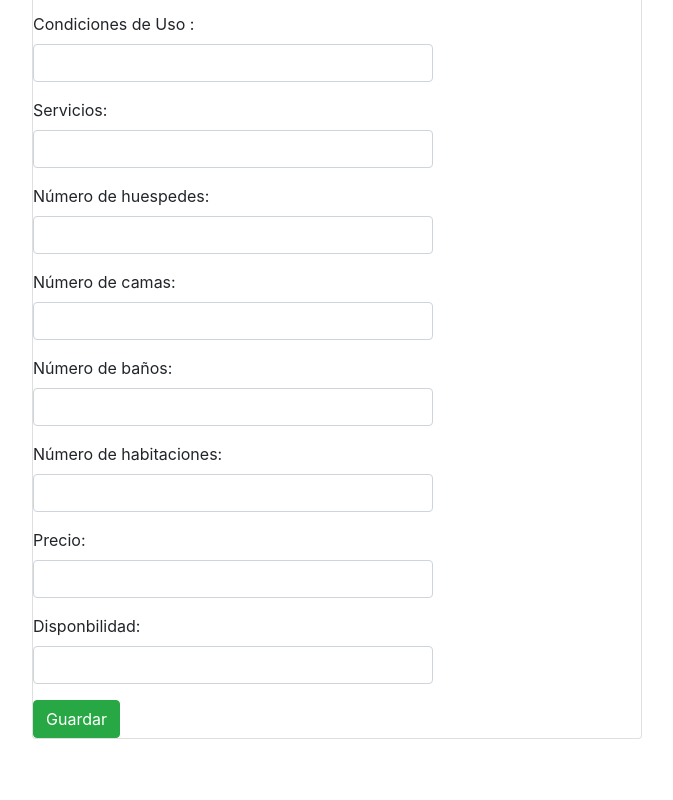
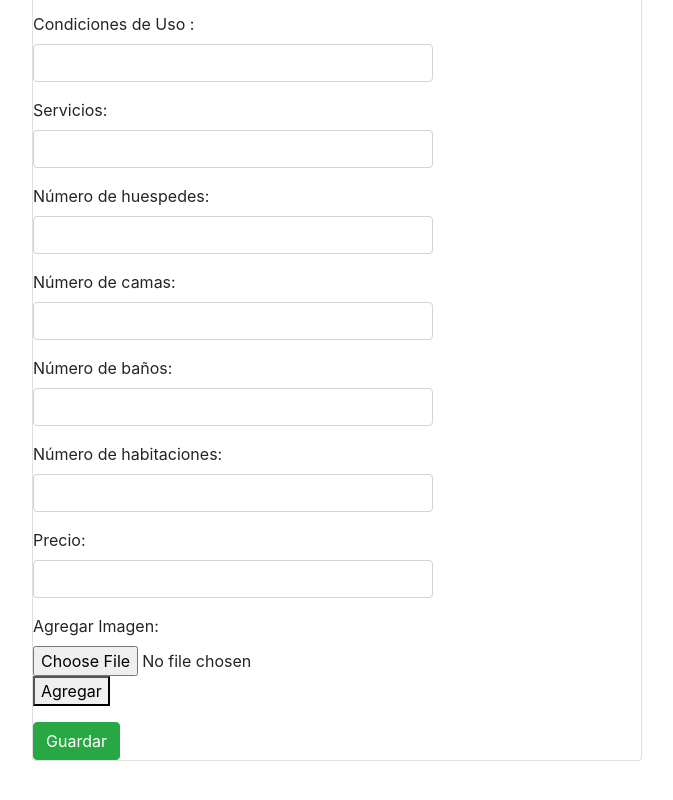
Before and after one commit to Eduardo-mendieta/Holidays_web19-20, an Angular app: page /alojamientos/nuevo in a window 1280 px wide. Shown: the part 308-1108 px from the top of the page, without its empty margins (303-976 px from the left). Before the commit the page ends 1087 px from the top, so only its background shows below. Built offline with nearby package versions, Linux system fonts and the light colour scheme.

Commit message:
guardar imagenes

```diff
--- a/src/app/components/Alojamiento/add-alojamiento/add-alojamiento.component.html
+++ b/src/app/components/Alojamiento/add-alojamiento/add-alojamiento.component.html
@@ -7,45 +7,45 @@
             <form (ngSubmit)="onSubmit ()">
                 <div class="form-group">
                     <label for="name">Descripción:</label>
-                    <input type="text" class="form-control" id="Descripcion" required [(ngModel)]="alojamieto.descripcion" name="descripcion">
+                    <input type="text" class="form-control" id="Descripcion" required [(ngModel)]="alojamiento.descripcion" name="descripcion">
                 </div>
                 <div class="form-group">
                     <label for="name">Ubicaión:</label>
-                    <input type="text" class="form-control" id="ubicacion" required [(ngModel)]="alojamieto.ubicacion" name="ubicacion">
+                    <input type="text" class="form-control" id="ubicacion" required [(ngModel)]="alojamiento.ubicacion" name="ubicacion">
                 </div>
                 <div class="form-group">
                     <label for="name">Condiciones de Uso :</label>
-                    <input type="text" class="form-control" id="condiciones" required [(ngModel)]="alojamieto.condicionesUso" name="condiciones">
+                    <input type="text" class="form-control" id="condiciones" required [(ngModel)]="alojamiento.condicionesUso" name="condiciones">
                 </div>
                 <div class="form-group">
                     <label for="name">Servicios:</label>
-                    <input type="text" class="form-control" id="servicios" required [(ngModel)]="alojamieto.servicios" name="servicios">
+                    <input type="text" class="form-control" id="servicios" required [(ngModel)]="alojamiento.servicios" name="servicios">
                 </div>
                 <div class="form-group">
                     <label for="name">Número de huespedes:</label>
-                    <input type="text" class="form-control" id="Nhuespedes" required [(ngModel)]="alojamieto.numeroHuespedes" name="nHuespedes">
+                    <input type="text" class="form-control" id="Nhuespedes" required [(ngModel)]="alojamiento.numeroHuespedes" name="nHuespedes">
                 </div>
                 <div class="form-group">
                     <label for="name">Número de camas:</label>
-                    <input type="text" class="form-control" id="nCamas" required [(ngModel)]="alojamieto.numeroCamas" name="nCamas">
+                    <input type="text" class="form-control" id="nCamas" required [(ngModel)]="alojamiento.numeroCamas" name="nCamas">
                 </div>
                 <div class="form-group">
                     <label for="name">Número de baños:</label>
-                    <input type="text" class="form-control" id="nBaños" required [(ngModel)]="alojamieto.numeroBanos" name="nBaños">
+                    <input type="text" class="form-control" id="nBaños" required [(ngModel)]="alojamiento.numeroBanos" name="nBaños">
                 </div>
                 <div class="form-group">
                     <label for="name">Número de habitaciones:</label>
-                    <input type="text" class="form-control" id="nHabitaciones" required [(ngModel)]="alojamieto.numeroHabitaciones" name="nHabitaciones">
+                    <input type="text" class="form-control" id="nHabitaciones" required [(ngModel)]="alojamiento.numeroHabitaciones" name="nHabitaciones">
                 </div>
                 <div class="form-group">
                     <label for="name">Precio:</label>
-                    <input type="text" class="form-control" id="precio" required [(ngModel)]="alojamieto.precioPorNoche" name="precio">
+                    <input type="text" class="form-control" id="precio" required [(ngModel)]="alojamiento.precioPorNoche" name="precio">
                 </div>
                 <div class="form-group">
-                    <label for="name">Disponbilidad:</label>
-                    <input type="text" class="form-control" id="nCamas" required [(ngModel)]="alojamieto.disponible" name="nCamas">
+                    <label for="name">Agregar Imagen:</label>
+                    <input type="file" (change)=onFileSelected($event)>
+                    <button type="button" (click)="CargarImagen()">Agregar</button>
                 </div>
-
                 <button type="submit" class="btn btn-success">Guardar</button>
             </form>
         </div>
--- a/src/app/components/Alojamiento/add-alojamiento/add-alojamiento.component.ts
+++ b/src/app/components/Alojamiento/add-alojamiento/add-alojamiento.component.ts
@@ -2,31 +2,35 @@ import { Component, OnInit } from '@angular/core';
 import { Router } from '@angular/router';
 import { Alojamiento } from '../../../model/alojamiento.model';
 import { AlojamientoService } from '../../../service/alojamiento.service';
+import { HttpClient } from '@angular/common/http';
 
 @Component({
   selector: 'app-add-alojamiento',
   templateUrl: './add-alojamiento.component.html',
   styleUrls: ['./add-alojamiento.component.css']
 })
+
 export class AddAlojamientoComponent implements OnInit {
-
-  alojamieto: Alojamiento = new Alojamiento();
+  selectedFile: File = null;
+  alojamiento: Alojamiento = new Alojamiento();
   submitted = false;
-  constructor(private reouter: Router, private service: AlojamientoService) { }
+  constructor(private reouter: Router, private service: AlojamientoService, private http: HttpClient) { }
 
   ngOnInit(): void {
   }
 
   nuevoUsuario(): void {
     this.submitted = false;
-    this.alojamieto = new Alojamiento();
+    this.alojamiento = new Alojamiento();
   }
 
   // tslint:disable-next-line: typedef
   Guardar() {
-    this.service.createAlojamiento(this.alojamieto)
-      .subscribe(data => console.log(data), error => console.log(error));
-    this.alojamieto = new Alojamiento();
+    this.service.createAlojamiento(this.alojamiento)
+      .subscribe(data => {console.log(data),
+      this.alojamiento = data.respuesta; },
+      error => console.log(error));
+    this.alojamiento = new Alojamiento();
   }
 
   // tslint:disable-next-line: typedef
@@ -34,4 +38,17 @@ export class AddAlojamientoComponent implements OnInit {
     this.submitted = true;
     this.Guardar();
   }
+
+  onFileSelected(event) {
+    this.selectedFile = event.target.files[0];
+  }
+
+  CargarImagen() {
+    const fd = new FormData();
+    fd.append('image', this.selectedFile, this.selectedFile.name);
+    this.http.post('http://localhost:9898/enjoy-holidays/alojamientos/img', fd)
+    .subscribe(res => {
+      console.log(res);
+    });
+  }
 }
--- a/src/app/service/alojamiento.service.ts
+++ b/src/app/service/alojamiento.service.ts
@@ -39,8 +39,12 @@ export class AlojamientoService {
     return this.httpClient.get<Alojamiento[]>(this.UrlAlojamiento);
   }
 
-  createAlojamiento(alojamiento: Object): Observable<Object> {
-    return this.httpClient.post(`${this.UrlAlojamiento}`, alojamiento);
+  //createAlojamiento(alojamiento: Object): Observable<Object> {
+    //return this.httpClient.post(`${this.UrlAlojamiento}`, alojamiento);
+  //}
+
+  createAlojamiento(alojamiento: Alojamiento) {
+    return this.httpClient.post<HttpObjectResponse<Alojamiento>>(`${this.UrlAlojamiento}`, alojamiento);
   }
 
   getAlojomientoID(id: number) {
```
